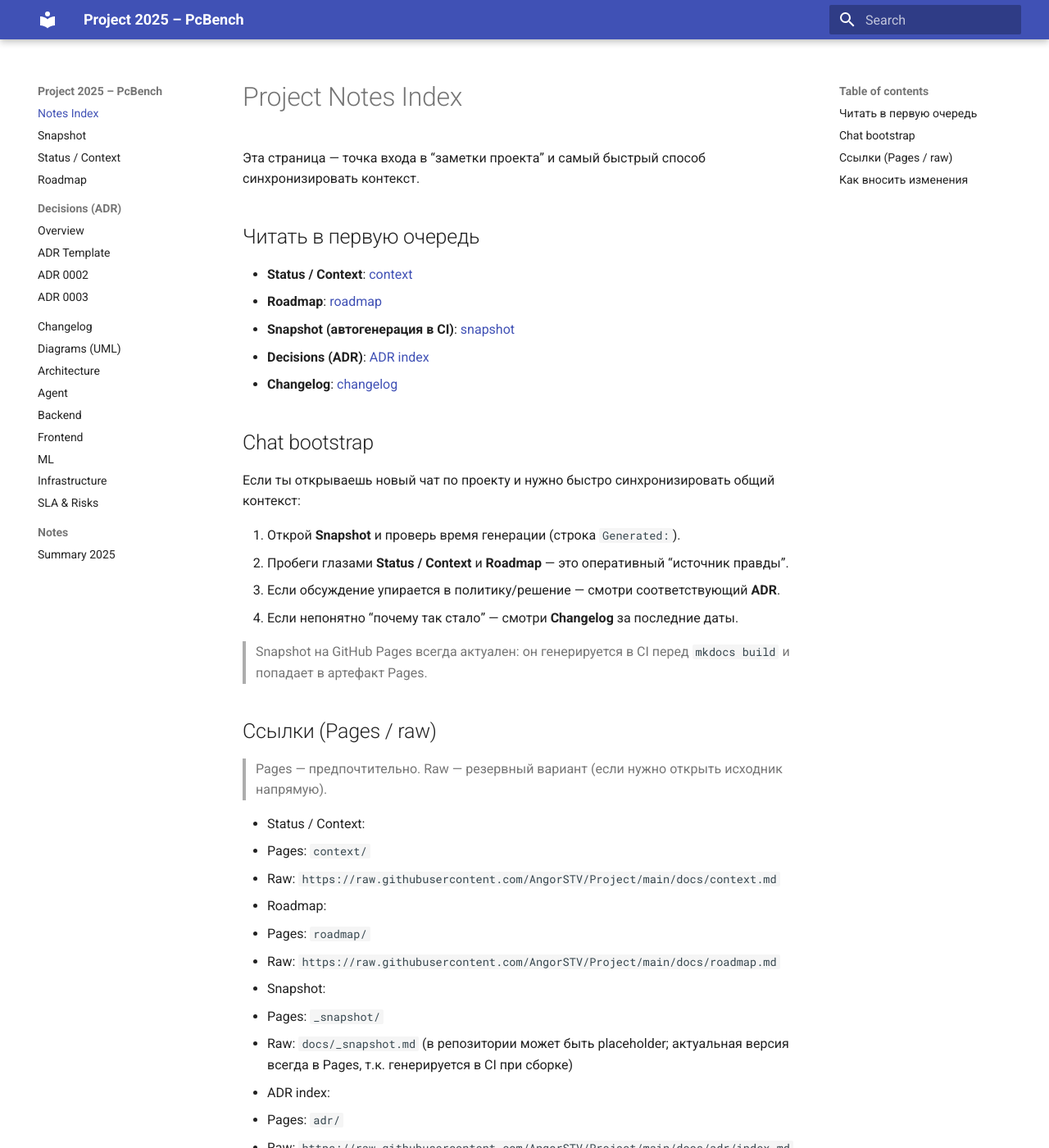
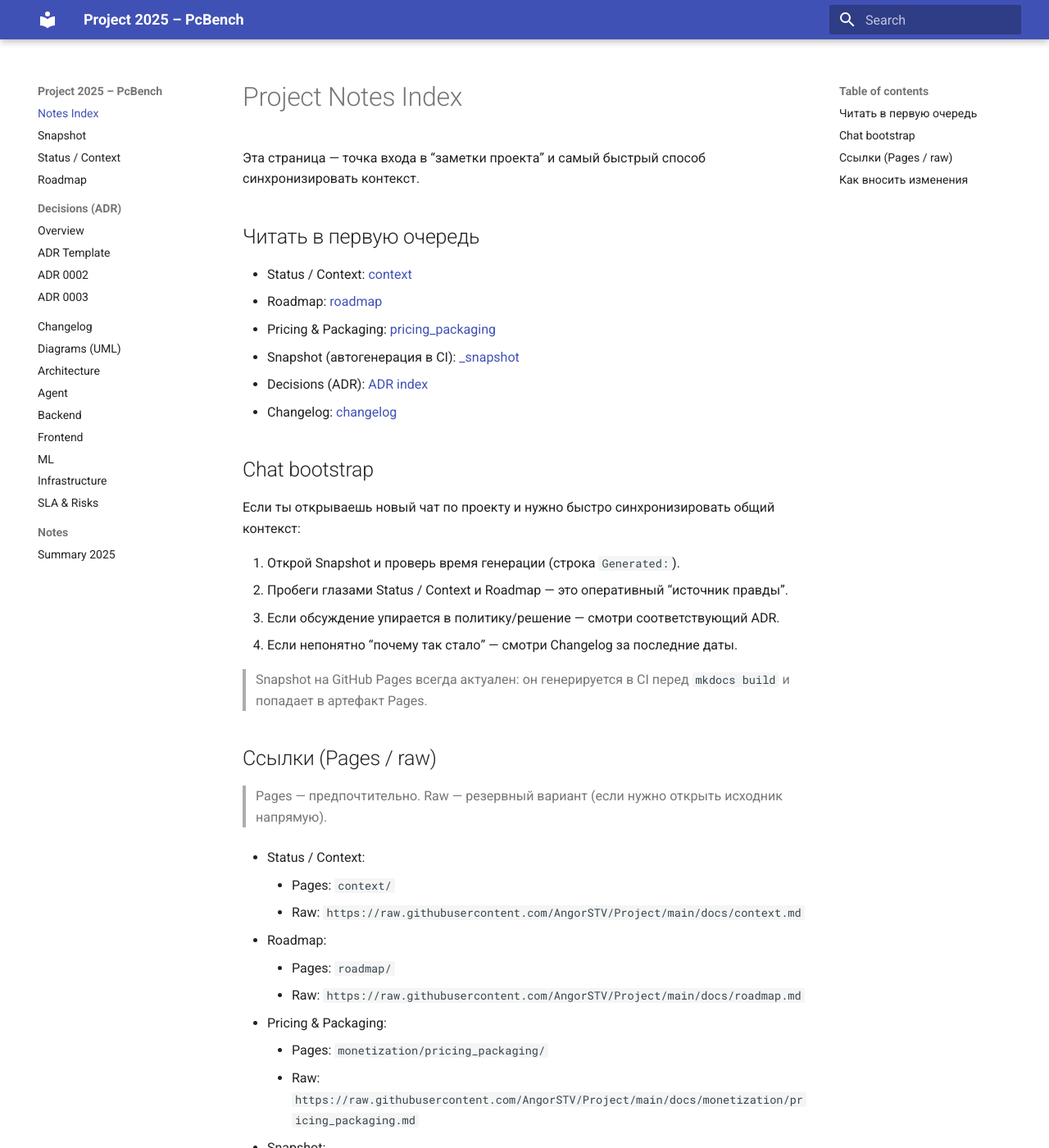
Before and after one commit to AngorSTV/Project, an MkDocs documentation site: the page built from docs/notes/index.md, in a window 1280 px wide and 1400 px high. Shown: the whole window at 82% size. Built offline with MkDocs 1.6.1 and Material for MkDocs 9.7.7, drawn with Linux system fonts in a browser that asks for light colours.

```diff
--- a/docs/notes/index.md
+++ b/docs/notes/index.md
@@ -3,21 +3,20 @@
 Эта страница — точка входа в “заметки проекта” и самый быстрый способ синхронизировать контекст.
 
 ## Читать в первую очередь
-
-- **Status / Context**: [context](../context.md)
-- **Roadmap**: [roadmap](../roadmap.md)
-- **Snapshot (автогенерация в CI)**: [snapshot](../_snapshot.md)
-- **Decisions (ADR)**: [ADR index](../adr/index.md)
-- **Changelog**: [changelog](../changelog.md)
+* Status / Context: [context](../context.md)
+* Roadmap: [roadmap](../roadmap.md)
+* Pricing & Packaging: [pricing_packaging](../monetization/pricing_packaging.md)
+* Snapshot (автогенерация в CI): [_snapshot](../_snapshot.md)
+* Decisions (ADR): [ADR index](../adr/index.md)
+* Changelog: [changelog](../changelog.md)
 
 ## Chat bootstrap
-
 Если ты открываешь новый чат по проекту и нужно быстро синхронизировать общий контекст:
 
-1. Открой **Snapshot** и проверь время генерации (строка `Generated:`).
-2. Пробеги глазами **Status / Context** и **Roadmap** — это оперативный “источник правды”.
-3. Если обсуждение упирается в политику/решение — смотри соответствующий **ADR**.
-4. Если непонятно “почему так стало” — смотри **Changelog** за последние даты.
+1. Открой Snapshot и проверь время генерации (строка `Generated:`).
+2. Пробеги глазами Status / Context и Roadmap — это оперативный “источник правды”.
+3. Если обсуждение упирается в политику/решение — смотри соответствующий ADR.
+4. Если непонятно “почему так стало” — смотри Changelog за последние даты.
 
 > Snapshot на GitHub Pages всегда актуален: он генерируется в CI перед `mkdocs build` и попадает в артефакт Pages.
 
@@ -25,28 +24,31 @@
 
 > Pages — предпочтительно. Raw — резервный вариант (если нужно открыть исходник напрямую).
 
-- Status / Context:
-  - Pages: `context/`
-  - Raw: `https://raw.githubusercontent.com/AngorSTV/Project/main/docs/context.md`
+* Status / Context:
+    * Pages: `context/`
+    * Raw: `https://raw.githubusercontent.com/AngorSTV/Project/main/docs/context.md`
 
-- Roadmap:
-  - Pages: `roadmap/`
-  - Raw: `https://raw.githubusercontent.com/AngorSTV/Project/main/docs/roadmap.md`
+* Roadmap:
+    * Pages: `roadmap/`
+    * Raw: `https://raw.githubusercontent.com/AngorSTV/Project/main/docs/roadmap.md`
 
-- Snapshot:
-  - Pages: `_snapshot/`
-  - Raw: `docs/_snapshot.md` (в репозитории может быть placeholder; актуальная версия всегда в Pages, т.к. генерируется в CI при сборке)
+* Pricing & Packaging:
+    * Pages: `monetization/pricing_packaging/`
+    * Raw: `https://raw.githubusercontent.com/AngorSTV/Project/main/docs/monetization/pricing_packaging.md`
 
-- ADR index:
-  - Pages: `adr/`
-  - Raw: `https://raw.githubusercontent.com/AngorSTV/Project/main/docs/adr/index.md`
+* Snapshot:
+    * Pages: `_snapshot/`
+    * Raw: `docs/_snapshot.md` (в репозитории может быть placeholder; актуальная версия всегда в Pages, т.к. генерируется в CI при сборке)
 
-- Changelog:
-  - Pages: `changelog/`
-  - Raw: `https://raw.githubusercontent.com/AngorSTV/Project/main/docs/changelog.md`
+* ADR index:
+    * Pages: `adr/`
+    * Raw: `https://raw.githubusercontent.com/AngorSTV/Project/main/docs/adr/index.md`
+
+* Changelog:
+    * Pages: `changelog/`
+    * Raw: `https://raw.githubusercontent.com/AngorSTV/Project/main/docs/changelog.md`
 
 ## Как вносить изменения
-
-- Любые изменения заметок и решений делать через PR.
-- В описании PR писать 3–7 буллетов “Summary for Context”.
-- Все изменения, которые влияют на рекомендации/монетизацию/деплой, фиксировать ADR.
+* Любые изменения заметок и решений делать через PR.
+* В описании PR писать 3–7 буллетов “Summary for Context”.
+* Все изменения, которые влияют на рекомендации/монетизацию/деплой, фиксировать ADR.
```
Also changed, not shown: docs/adr/0002-monetization-v1.md (+118 -50 lines), docs/changelog.md (+11 -6 lines), docs/context.md (+18 -18 lines), docs/monetization/pricing_packaging.md (added, +106 -0 lines), docs/roadmap.md (+11 -11 lines).
